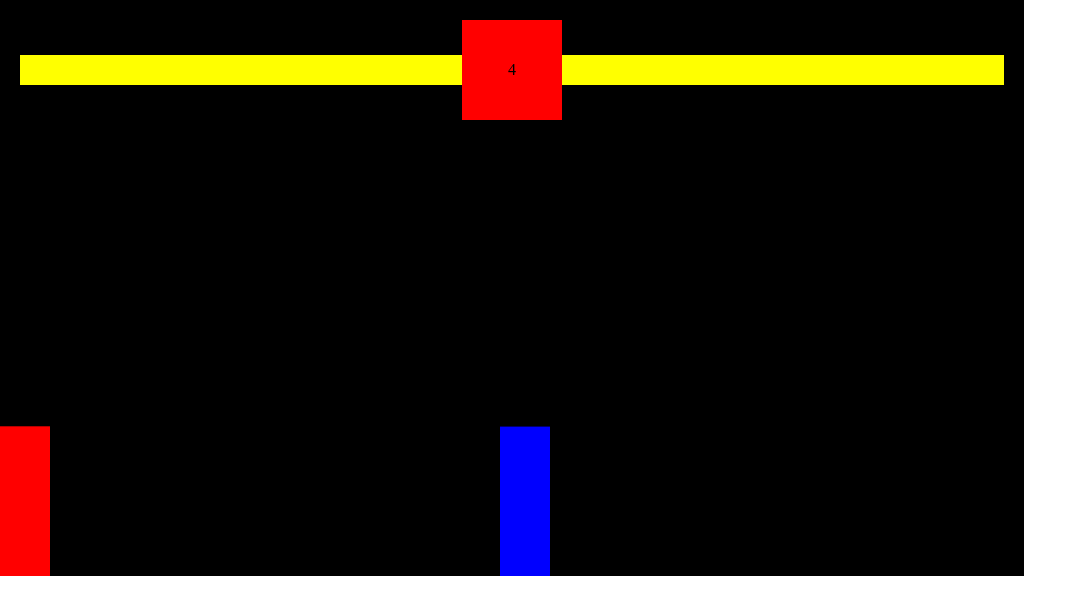
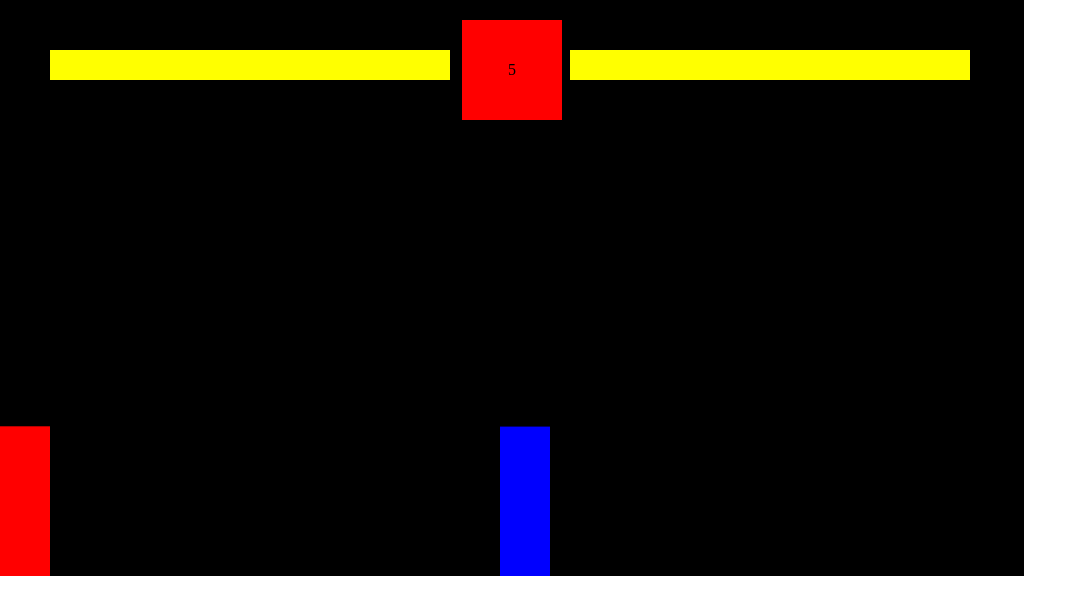
Before and after one commit to Marco-Jan/friends-clash, a plain HTML site: page index.html in a window 1280 px wide. Shown: the whole page, without its empty margins (0-1087 px from the left). Drawn offline with Linux system fonts and the light colour scheme.

Commit message:
init commit

```diff
--- a/app.js
+++ b/app.js
@@ -11,7 +11,7 @@ c.fillRect(0, 0, canvas.width, canvas.height)
 const gravity = 0.7
 //PlayerOne and PlayerTwo blueprint
 class Sprite {
-    constructor({ position, velocity, color, offset }) { //übergabe position, velocity
+    constructor({ position, velocity, color, offset }) { //übergabe position, velocity, etc
         this.position = position
         this.velocity = velocity
         this.width = 50
@@ -107,13 +107,53 @@ const PlayerTwo = new Sprite({
 
 })
 
-class HealtBar{
-    constructor ({}){
-        this.width = 200,
-        this.height = 30
+//object Healthbar
+class HealthBar {
+    constructor ({position, color, isMirrored = false}) {
+        this.position = position;
+        this.width = 400;
+        this.height = 30;
+        this.color = color;
+        this.isMirrored = isMirrored;
+    }
 
+    draw() {
+        c.fillStyle = this.color;
+        c.fillRect(this.position.x, this.position.y, this.width, this.height);
+    }
+
+    update() {
+        this.draw();
+    }
+
+    // verringern der Lebensanzeige
+    decrease(amount) {
+        if (this.isMirrored) {
+            this.width -= amount;
+        } else {
+            this.position.x += amount;
+            this.width -= amount;
+        }
     }
 }
+
+const healthPlayerOne = new HealthBar({
+    position: {
+        x: 50,
+        y: 50
+    },
+    color: 'yellow'
+});
+
+const healthPlayerTwo = new HealthBar({
+    position: {
+        x: 570,
+        y: 50
+    },
+    color: 'yellow',
+    isMirrored: true  // Gespiegelt für Spieler Zwei
+});
+
 
 
 console.log(PlayerOne);
@@ -138,7 +178,7 @@ const keys = {
 
 //timer Funktion
 
-let timer = 10
+let timer = 11
 
 function decreaseTimer() {
     setTimeout(decreaseTimer, 1000)
@@ -148,11 +188,12 @@ function decreaseTimer() {
     }
     if (timer === 0 && PlayerOne.health === PlayerTwo.health) {
         document.querySelector('#textTie').innerHTML = 'Tie'
-    } else if (timer === 0 || timer > 0 && PlayerOne.health > PlayerTwo.health) {
+    } else if (PlayerTwo.health === 0) {
         document.querySelector('#textTie').innerHTML = 'Player One wins'
         document.querySelector('#timerId').innerHTML = 0
 
-    } else if (timer === 0 || timer > 0 && PlayerOne.health < PlayerTwo.health) {
+
+    } else if (PlayerOne.health === 0) {
         document.querySelector('#textTie').innerHTML = 'Player Two wins'
         document.querySelector('#timerId').innerHTML = 0
 
@@ -184,6 +225,8 @@ function animate() {
     c.fillRect(0, 0, canvas.width, canvas.height)
     PlayerOne.update()
     PlayerTwo.update()
+    healthPlayerOne.update()
+    healthPlayerTwo.update()
 
     PlayerOne.velocity.x = 0
     //PlayerOne Movement
@@ -211,6 +254,7 @@ function animate() {
     ) {
         PlayerOne.isAttacking = false
         PlayerTwo.health = PlayerTwo.health - 20
+        healthPlayerTwo.decrease(30) // abzug lebensanziege
 
 
         console.log("Attack PlayerOne");
@@ -227,6 +271,7 @@ function animate() {
     ) {
         PlayerTwo.isAttacking = false
         PlayerOne.health = PlayerOne.health - 20
+        healthPlayerOne.decrease(3) // abzug lebensanziege
 
         console.log("Attack PlayerTwo");
         console.log(PlayerOne.health, 'health one');
@@ -234,8 +279,9 @@ function animate() {
     }
 
 }
+decreaseTimer();
 animate();
-decreaseTimer();
+
 //Eventlistener für alle Keys die gedrückt werden
 window.addEventListener('keydown', (event) => {
     console.log(event.key);
--- a/index.html
+++ b/index.html
@@ -14,11 +14,11 @@
         <div class="statsContainer">
 
             <!-- player health -->
-            <div class="HP_PlayerOne"></div>
+            <!-- <div class="HP_PlayerOne"></div> -->
             <!-- timer -->
             <div id="timerId" class="timer">10</div>
             <!-- enemy health -->
-            <div class="HP_PlayerTwo"></div>
+            <!-- <div class="HP_PlayerTwo"></div> -->
 
         </div>
     <div id="textTie"></div>
--- a/style.css
+++ b/style.css
@@ -17,6 +17,7 @@ body {
     position: absolute;
     width: 100%;
     align-items: center;
+    justify-content: center;
     padding: 20px;
 }
 
```
